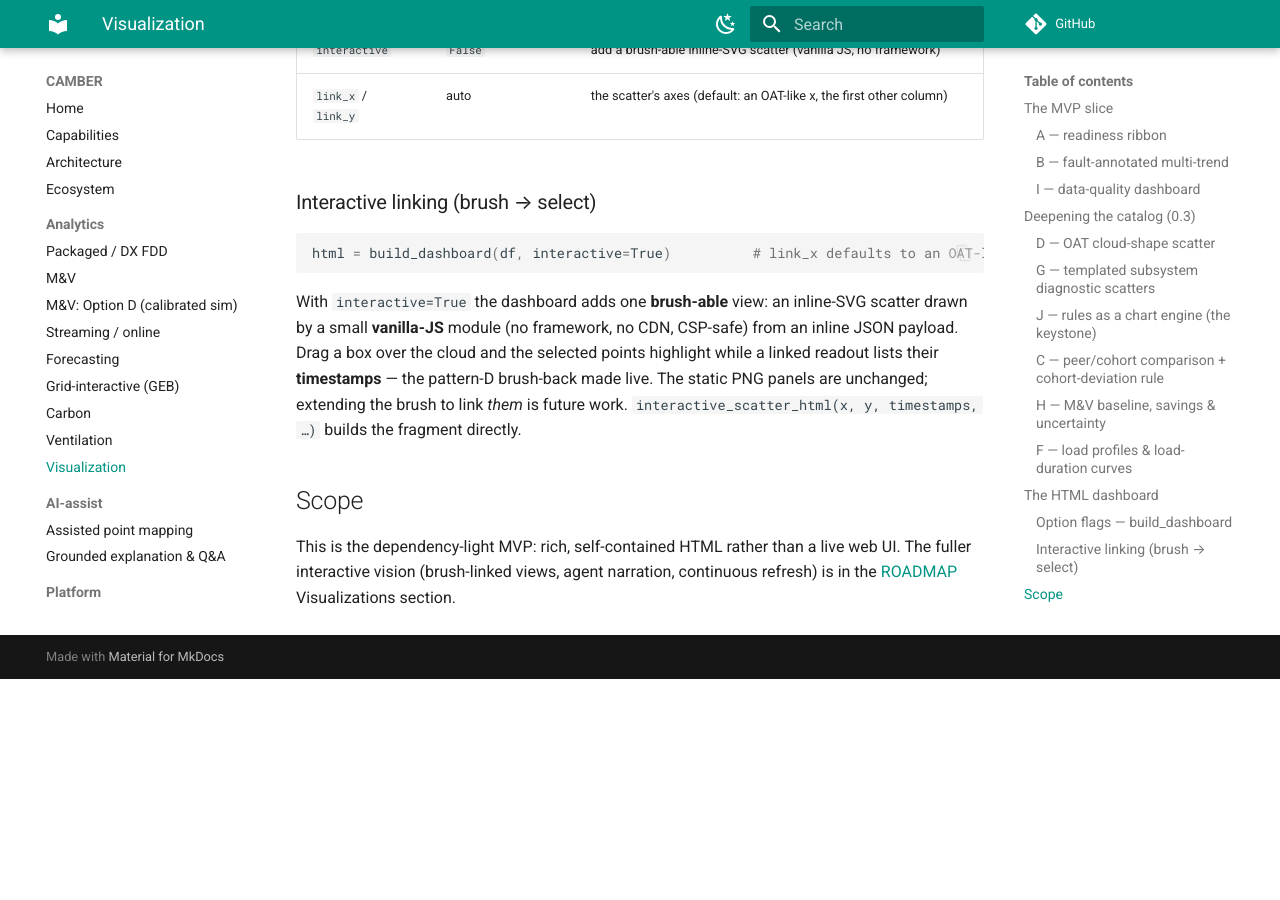
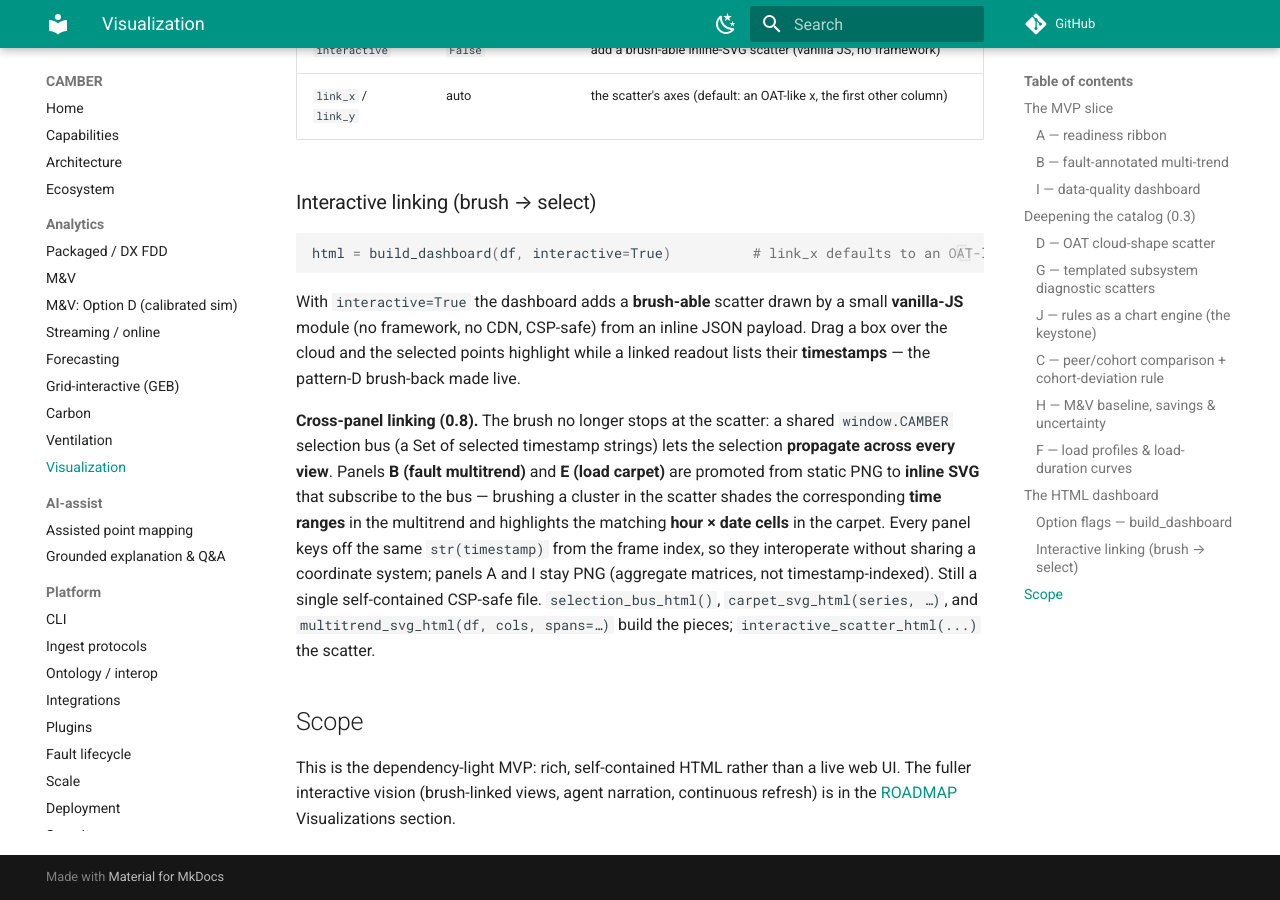
Before and after one commit to yroussev/camber, an MkDocs documentation site: the page built from docs/VISUALIZATION.md, in a window 1280 px wide and 900 px high, scrolled down 5017 px. Built offline with MkDocs 1.6.1 and Material for MkDocs 9.7.7, drawn with Linux system fonts in a browser that asks for light colours; comment, search, counter and statistics services are not loaded; before the commit the page ends 5696 px from its top, so only the background shows below that.

Commit message:
0.8: docs + roadmap refresh (cross-panel linking + hardening + Road to 1.0)
VISUALIZATION.md documents cross-panel linking (the window.CAMBER bus + SVG B/E
panels); VALIDATION.md adds a robustness/hardening section listing the fixed bugs;
ROADMAP marks 0.8 delivered and opens a Road-to-1.0 section (API stability, docs/Pages,
packaging, the deferred chiller dataset, Option-D depth post-1.0).

````diff
--- a/docs/VISUALIZATION.md
+++ b/docs/VISUALIZATION.md
@@ -181,11 +181,20 @@
 ```python
 html = build_dashboard(df, interactive=True)          # link_x defaults to an OAT-like column
 ```
-With `interactive=True` the dashboard adds one **brush-able** view: an inline-SVG scatter drawn by a
-small **vanilla-JS** module (no framework, no CDN, CSP-safe) from an inline JSON payload. Drag a box
-over the cloud and the selected points highlight while a linked readout lists their **timestamps** —
-the pattern-D brush-back made live. The static PNG panels are unchanged; extending the brush to link
-*them* is future work. `interactive_scatter_html(x, y, timestamps, …)` builds the fragment directly.
+With `interactive=True` the dashboard adds a **brush-able** scatter drawn by a small **vanilla-JS**
+module (no framework, no CDN, CSP-safe) from an inline JSON payload. Drag a box over the cloud and the
+selected points highlight while a linked readout lists their **timestamps** — the pattern-D brush-back
+made live.
+
+**Cross-panel linking (0.8).** The brush no longer stops at the scatter: a shared `window.CAMBER`
+selection bus (a Set of selected timestamp strings) lets the selection **propagate across every view**.
+Panels **B (fault multitrend)** and **E (load carpet)** are promoted from static PNG to **inline SVG**
+that subscribe to the bus — brushing a cluster in the scatter shades the corresponding **time ranges**
+in the multitrend and highlights the matching **hour × date cells** in the carpet. Every panel keys off
+the same `str(timestamp)` from the frame index, so they interoperate without sharing a coordinate
+system; panels A and I stay PNG (aggregate matrices, not timestamp-indexed). Still a single
+self-contained CSP-safe file. `selection_bus_html()`, `carpet_svg_html(series, …)`, and
+`multitrend_svg_html(df, cols, spans=…)` build the pieces; `interactive_scatter_html(...)` the scatter.
 
 ## Scope
 
````
Also changed, not shown: ROADMAP.md (+20 -6 lines), docs/VALIDATION.md (+15 -0 lines).
